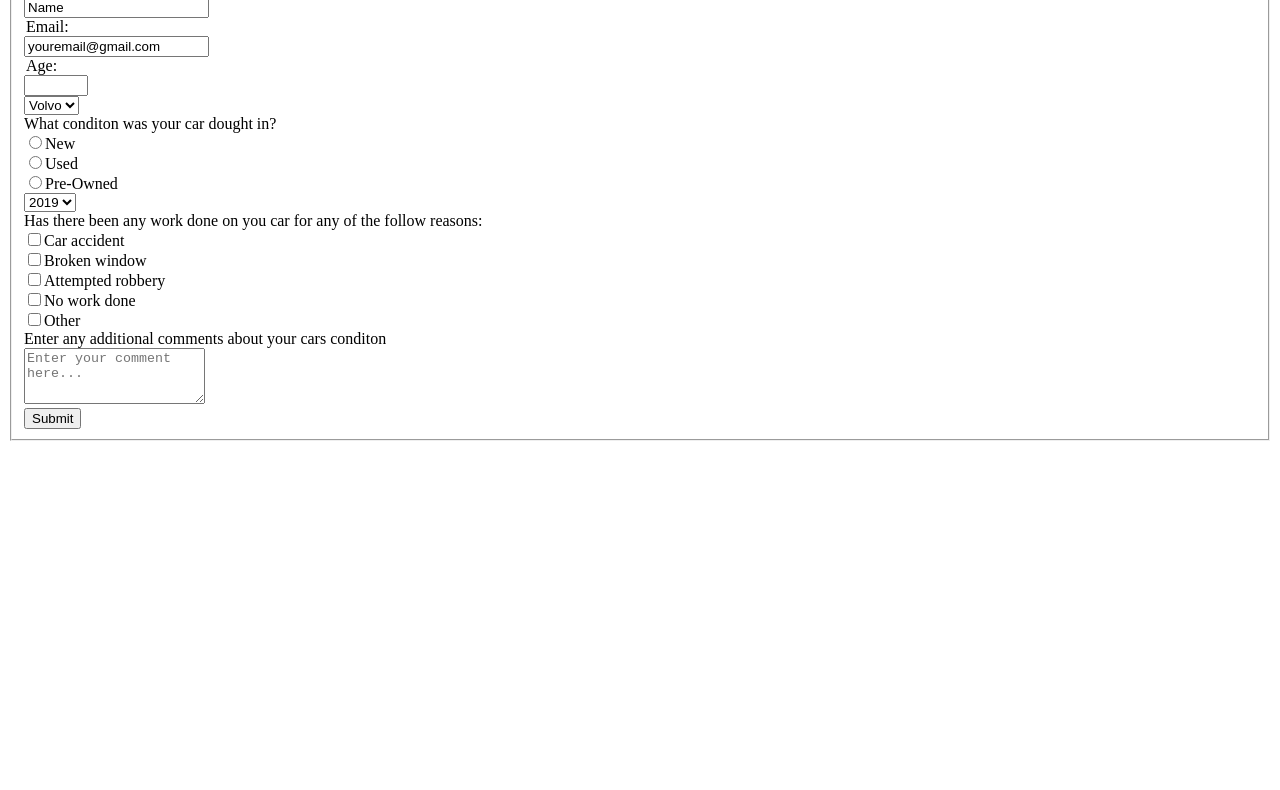
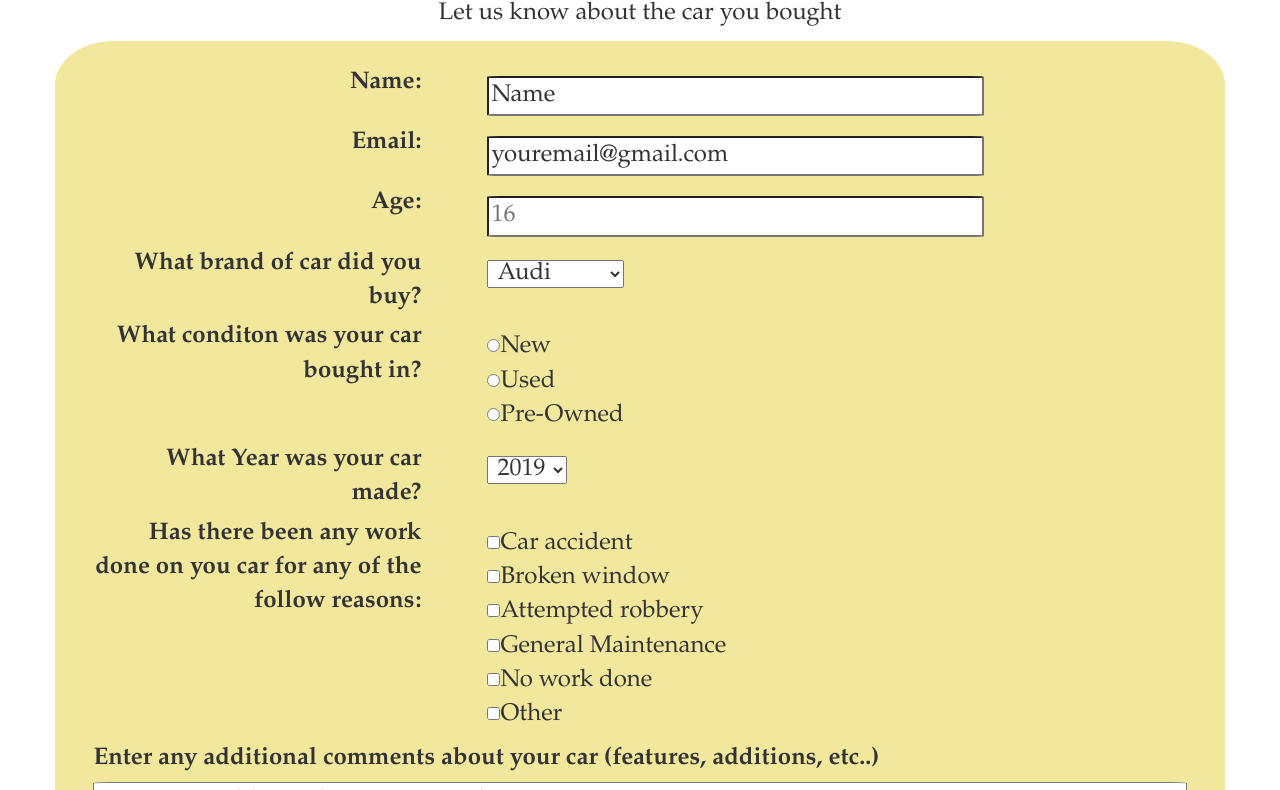
Before and after one commit to shelnutdan/Survey_form, a plain HTML site: page index.html in a window 1280 px wide. Shown: the part 73-863 px from the top of the page. Before the commit the page ends 800 px from the top, so only its background shows below. Drawn offline with nearby package versions, Linux system fonts and the light colour scheme.

Commit message:
Added CSS styling to survey form. One last edit is needed before submission

```diff
--- /dev/null
+++ b/css/main.css
@@ -0,0 +1,55 @@
+html, body,main{
+  font-family:'Bookman Old Style',Bookman,'URW Bookman L','Palatino Linotype',serif;
+  font-size:24px;
+  background-color: #fff;
+}
+
+.container-fluid{
+  text-align: center;
+}
+.container{
+  display:flex;
+  flex-direction: row;
+  justify-content: center;
+    background-color: #f2e89d;
+  border-radius: 5%;
+  width:80%;
+  padding: 25px;
+
+
+}
+.left-panel{
+  display: inline-block;
+  width:30%;
+  text-align: right;
+  vertical-align: top;
+
+}
+
+.right-panel{
+  display: inline-block;
+  width:50%;
+  margin: 10px;
+  padding-left: 50px;
+  vertical-align: top;
+}
+
+.input-field{
+  width:100%;
+  border-radius: 2.5%;
+}
+
+select{
+  padding-left: 5px;
+  padding-right: 5px;
+}
+
+.submit{
+  text-align: center;
+  justify-content: center;
+  font-size: 30px;
+}
+
+footer{
+  text-align: center;
+}
--- a/index.html
+++ b/index.html
@@ -5,49 +5,87 @@
   <meta http-equiv="X-UA-Compatible" content="IE=edge">
   <meta name="viewport" content="width=device-width,initial-scale=1">
   <title>Survey Form</title>
-  <link rel="stylesheet" type="text/css" href="main.css">
+  <link rel="stylesheet" type="text/css" href="./css/main.css">
+  <link rel="stylesheet" href="https://maxcdn.bootstrapcdn.com/bootstrap/3.4.0/css/bootstrap.min.css">
+
+<!-- jQuery library -->
+<script src="https://ajax.googleapis.com/ajax/libs/jquery/3.3.1/jquery.min.js"></script>
+
+<!-- Latest compiled JavaScript -->
+<script src="https://maxcdn.bootstrapcdn.com/bootstrap/3.4.0/js/bootstrap.min.js"></script>
+<script src='https://cdn.freecodecamp.org/testable-projects-fcc/v1/bundle.js'></script>
 </head>
 <body>
-  <header></header>
-  <nav></nav>
   <main>
-
+    <div class='container-fluid'>
+      <div id="title"><h1>Survey Form</h1></div>
+      <div id="description"><p>Let us know about the car you bought</p></div>
+    </div>
     <div class='container'>
 
-      <div id="title">Survey Form</div>
-      <div id="description">Description of Survey form will go here</div>
       <form id='Survey-Form'>
         <fieldset>
           <div id='name'>
-           <legend>Name:</legend><input type='text' value="Name">
+            <div class='left-panel'>
+               <label id='name-label' for='name'>Name:</label>
+            </div>
+            <div class='right-panel'>
+             <input type='text' value="Name" class="input-field" required >
+           </div>
          </div>
          <div id='email'>
-           <legend>Email:</legend><input type='email' minlength='3' pattern=".+@gmail.com" value="youremail@gmail.com">
+           <div class='left-panel'>
+             <label id='email-label' for ='email'>Email:</label>
+           </div>
+           <div class='right-panel'>
+             <input type='email' minlength='3' pattern=".+@gmail.com" value="youremail@gmail.com" class="input-field" required >
+           </div>
          </div>
          <div id='number'>
-           <legend>Age:</legend><input type='number' min ='16' max='120' value="age">
+           <div class='left-panel'>
+             <label id='age-label' for="age">Age:</label>
           </div>
-
+           <div class='right-panel'>
+             <input type='number' name='age' min ='16' max='120' placeholder="16" class="input-field" required >
+           </div>
+         </div>
          <div id='dropdown'>
+           <div class='left-panel'>
+             <label id='car-dropdown-label'for="dropdown">What brand of car did you buy?</label>
+           </div>
+           <div class='right-panel'>
              <select id='car-dropdown'name="cars">
-             <option value="volvo">Volvo</option>
-             <option value="saab">Saab</option>
-             <option value="fiat">Fiat</option>
                <option value="audi">Audi</option>
+               <option value="Buick">Buick</option>
+               <option value="Chevrolet">Chevrolet</option>
+               <option value="Dodge">Dodge</option>
+               <option value="Ford">Ford</option>
+               <option value="GMC">GMC</option>
+               <option value="Honda">Honda</option>
+               <option value="Jeep">Jeep</option>
+               <option value="Kia">Kia</option>
+               <option value="Lincoln">Lincoln</option>
+               <option value="Toyota">Toyota</option>
              </select>
            </div>
+         </div>
          <div id="car-condition">
-          <div id="condition-description">
-            What conditon was your car dought in?
-          </div>
+          <div class='left-panel'>
+            <label id='car-conditon-labels' for='condition-dropdown'>What conditon was your car bought in?</div>
+          <div class='right-panel'>
             <div id='conditon-labels'>
                 <input type="radio" name="condition" value="New">New<br>
                 <input type="radio" name="condition" value="Used">Used<br>
                 <input type="radio" name="condition" value="Pre-Owned">Pre-Owned
             </div>
           </div>
+         </div>
          <div id='car-year-dropdown'>
-           <select id='year-dropdown'name="cars">
+           <div class='left-panel'>
+             <label id='car-year-dropdown' for="year-dropdown">What Year was your car made?</label>
+           </div>
+           <div class='right-panel'>
+             <select id='year-dropdown' name="cars">
                <option value="2019">2019</option>
                <option value="2018">2018</option>
                <option value="2017">2017</option>
@@ -56,35 +94,43 @@
                <option value="2014">2014</option>
                <option value="2013">2013</option>
                <option value="2012">2012</option>
+               <option value="2011">2011</option>
+               <option value="2010">2010</option>
+               <option value="2009">2009</option>
+               <option value="2008">2008</option>
              </select>
            </div>
+         </div>
+         <div id='Work-done-sections'>
            <div class='left-panel'>
-           <div class='Work-done-sections'>
-             Has there been any work done on you car for any of the follow reasons:
+             <label id='work-down-checkboxes' for="work-down-checkboxes">Has there been any work done on you car for any of the follow reasons:</label>
            </div>
            <div class='right-panel'>
-            <input type="checkbox" name="work1" value="Bike">Car accident<br>
-            <input type="checkbox" name="work2" value="Car">Broken window<br>
-            <input type="checkbox" name="work3" value="Boat">Attempted robbery<br>
-            <input type="checkbox" name="work4" value="Boat">No work done<br>
-            <input type="checkbox" name="work5" value="Boat">Other<br>
+            <input type="checkbox" name="work1" value="Car accident">Car accident<br>
+            <input type="checkbox" name="work2" value="Broken window">Broken window<br>
+            <input type="checkbox" name="work3" value="Attempted robbery">Attempted robbery<br>
+            <input type="checkbox" name="work4" value="General Maintenance">General Maintenance<br>
+            <input type="checkbox" name="work5" value="No work done">No work done<br>
+            <input type="checkbox" name="work6" value="Other">Other<br>
            </div>
          </div>
-         <div class='left-panel'>
-           <div class='comment-labels'>
-             <label for='comments'>Enter any additional comments about your cars conditon</label>
+         <div id='Additional_comments_section'>
+           <div class='left=panels'>
+             <label id='Additional_comments' for='comments'>Enter any additional comments about your car (features, additions, etc..)</label>
            </div>
-           <div class='comment-section'>
-            <textarea id="comments" class="input-field" style="height:50px;resize:vertical;" name="comment" placeholder="Enter your comment here..."></textarea>
+           <div class='right-panels'>
+            <textarea id="comments" class="input-field" style="height:50px;resize:vertical;" name="comment" placeholder="Enter your additional comments go here..."></textarea>
            </div>
          </div>
-         <div >
-          <input id='submit' type="submit" value="Submit">
+          <div class='submit'>
+            <input  id='submit' type="submit" value="Submit">
           </div>
        </fieldset>
       </form>
     </div>
-    <footer></footer>
+    <footer>
+      &copy; Create by Daniel shelnut
+    </footer>
   </main>
 </body>
 </html>
```
Lines whose indentation alone changed are shown as unchanged.
